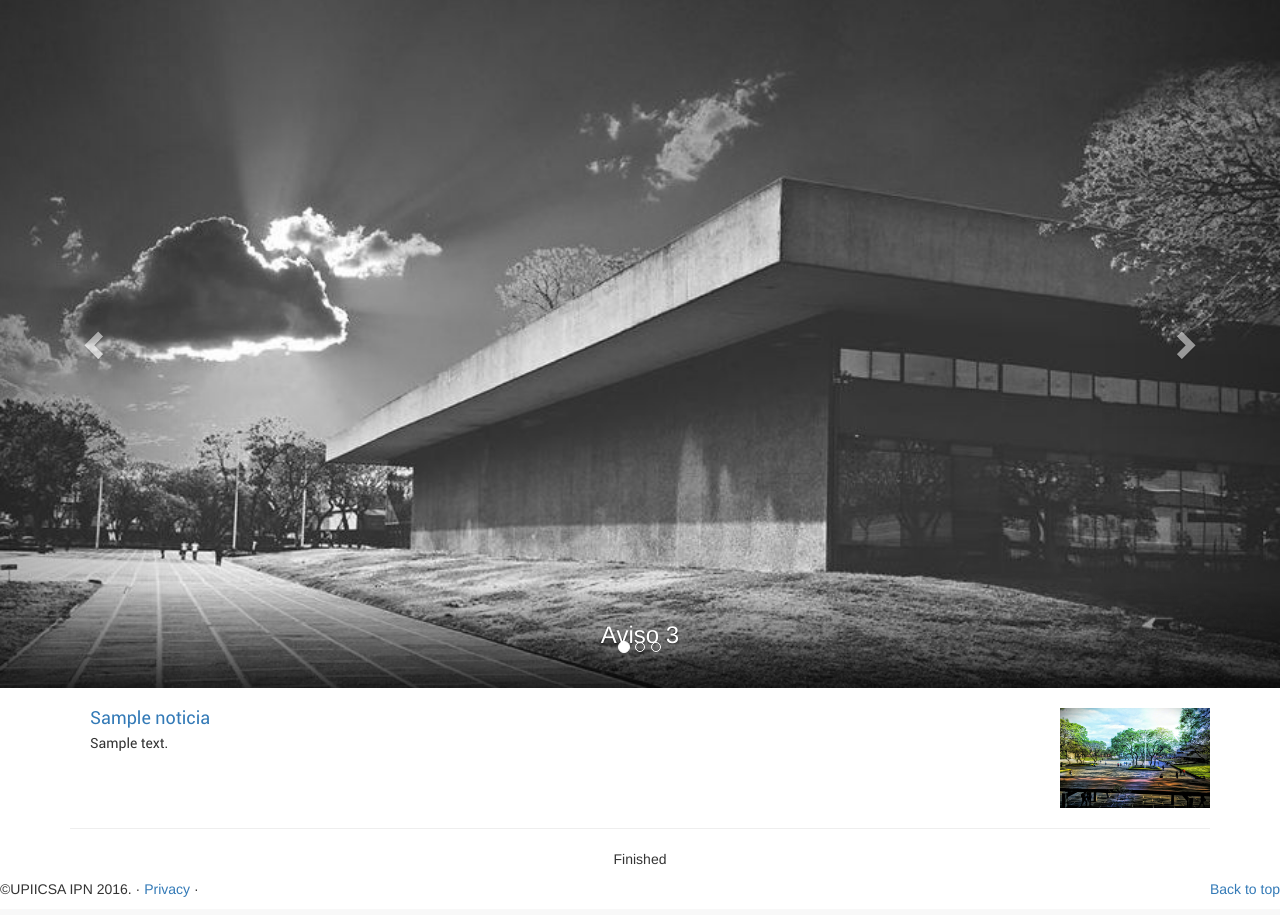
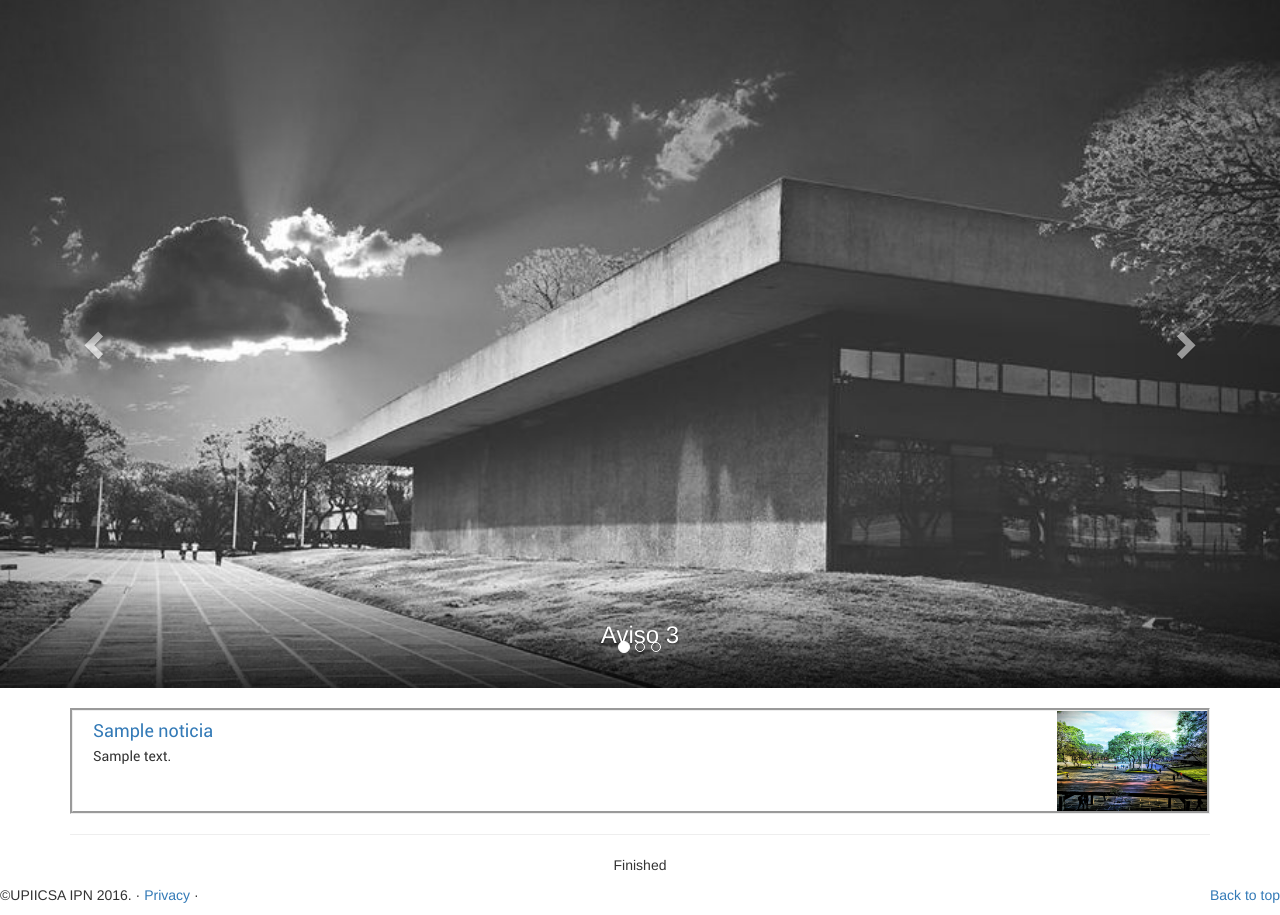
Before and after one commit to juanmanueldomt/mercurius, a PHP site: page / in a window 1280 px wide. Shown: the part 52-967 px from the top of the page. Run offline with PHP 8.4, Linux system fonts and the light colour scheme; tables that the repository leaves empty hold one stand-in row (values such as "Sample post").

Commit message:
Version 0.2.3.1

```diff
--- a/db.php
+++ b/db.php
@@ -1,8 +1,8 @@
 <?php
     $limit = 10;
     $servername = "localhost";
-    $username = "root";
-    $password = "501024030550";
+    $username = "kronoz";
+    $password = "501024030550jM";
     $dbname = "mercurius";
 
     $con = mysqli_connect($servername,$username,$password,$dbname);
--- a/resources/bootstrap-3.3.5-dist/css/bootstrap-theme-mercurius.css
+++ b/resources/bootstrap-3.3.5-dist/css/bootstrap-theme-mercurius.css
@@ -71,3 +71,10 @@ body{
     padding-top: 0px;
   }
 }
+
+.media{
+  border: groove;
+}
+.media-heading{
+  padding-top: 10px;
+}
```
Also changed, not shown: README.md.
